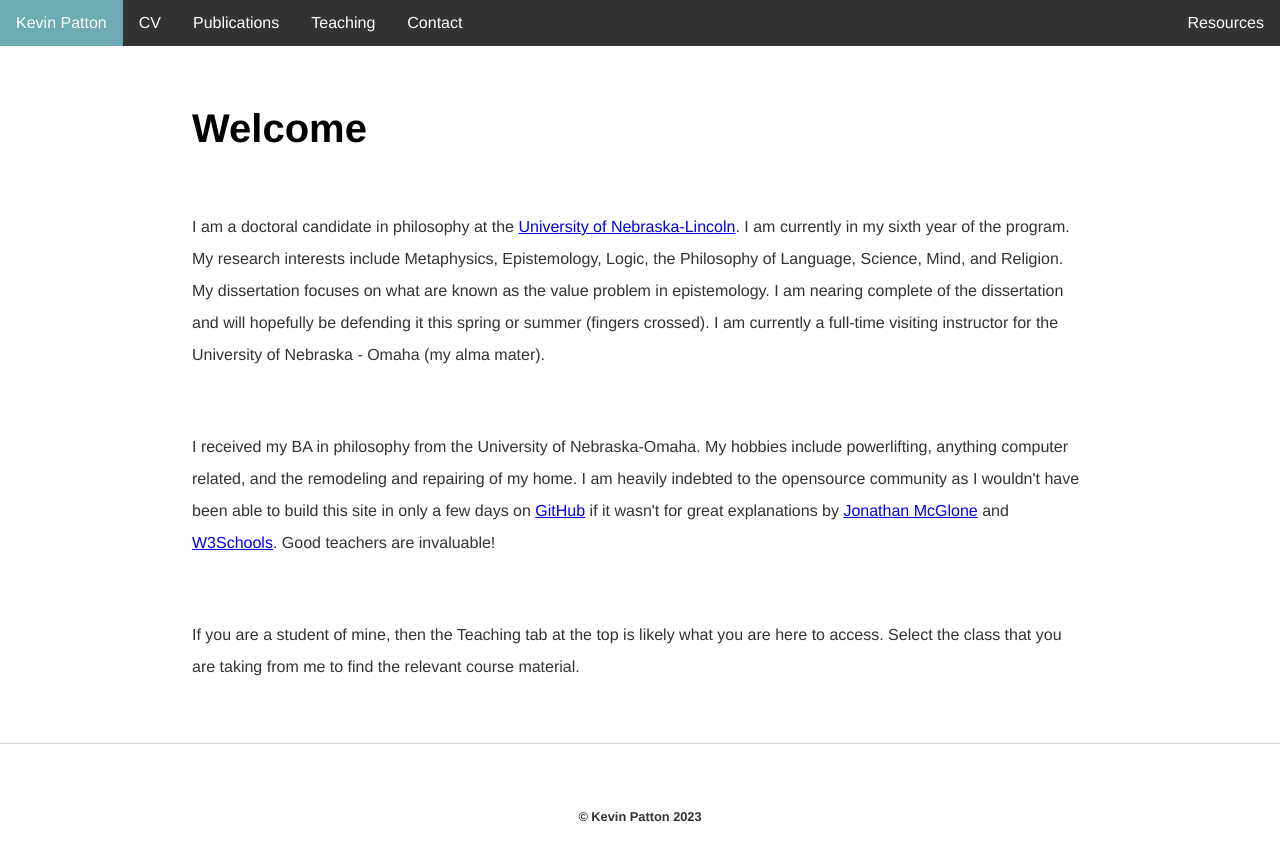
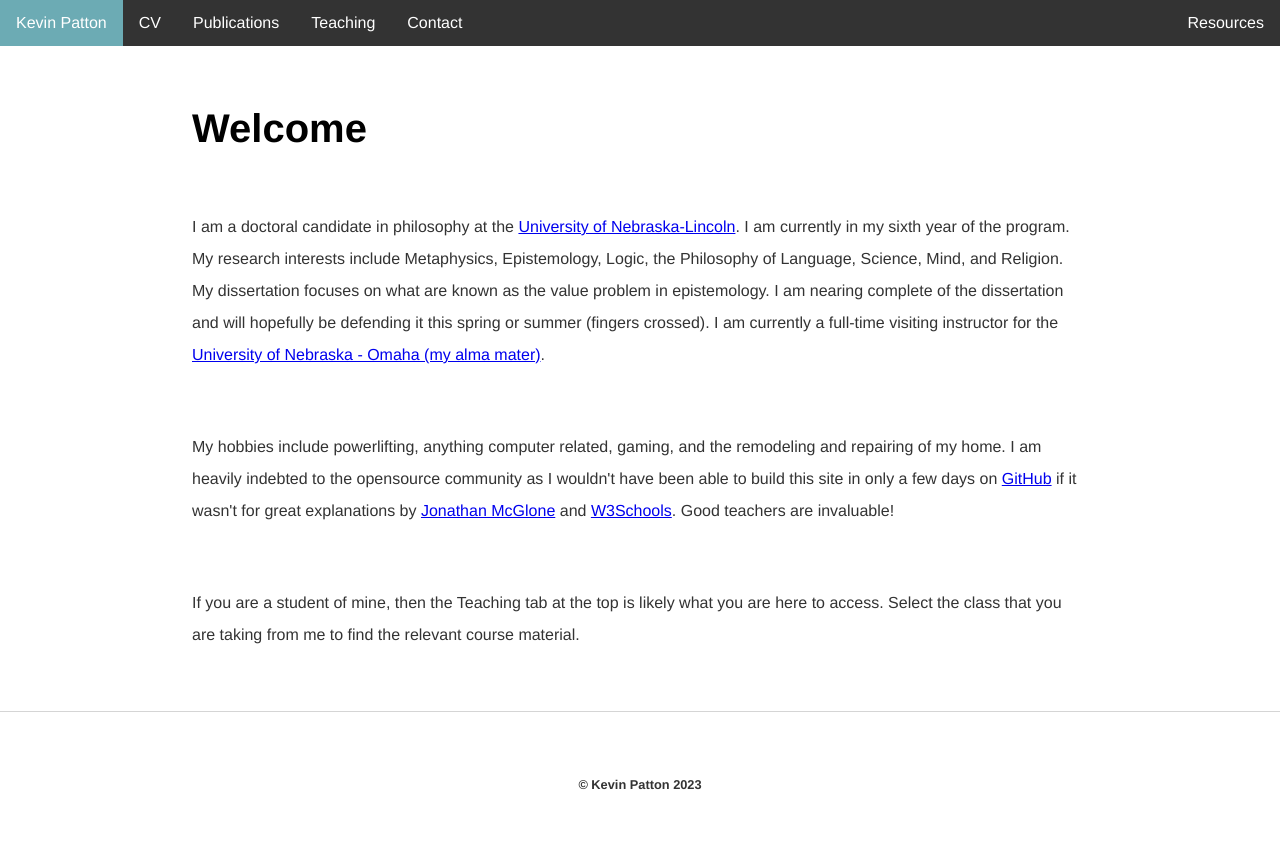
Before and after one commit to kevinjpatton/kevinjpatton.github.io, a Jekyll site: the page built from index.html, in a window 1280 px wide. Shown: the top 861 px of the page. Built offline with Jekyll 4.4.1, drawn with Linux system fonts in a browser that asks for light colours; Markdown is read by kramdown in place of the engine named in the settings.

Commit message:
Update index.html

```diff
--- a/index.html
+++ b/index.html
@@ -4,7 +4,7 @@
 ---
 <div class="blurb">
 	<h1>Welcome</h1>
-	<p>I am a doctoral candidate in philosophy at the <a href="http://www.unl.edu/philosophy/graduate-students#patton" target="_blank">University of Nebraska-Lincoln</a>.  I am currently in my sixth year of the program.  My research interests include Metaphysics, Epistemology, Logic, the Philosophy of Language, Science, Mind, and Religion.  My dissertation focuses on what are known as the value problem in epistemology.  I am nearing complete of the dissertation and will hopefully be defending it this spring or summer (fingers crossed).  I am currently a full-time visiting instructor for the University of Nebraska - Omaha (my alma mater).</p>
-	<p>I received my BA in philosophy from the University of Nebraska-Omaha.  My hobbies include powerlifting, anything computer related, and the remodeling and repairing of my home.  I am heavily indebted to the opensource community as I wouldn't have been able to build this site in only a few days on <a href="https://github.com" target="_blank">GitHub</a> if it wasn't for great explanations by <a href="https://github.com/jmcglone" target="_blank">Jonathan McGlone</a> and <a href="http://www.w3schools.com/" target="_blank">W3Schools</a>.  Good teachers are invaluable!</p>
+	<p>I am a doctoral candidate in philosophy at the <a href="http://www.unl.edu/philosophy/graduate-students#patton" target="_blank">University of Nebraska-Lincoln</a>.  I am currently in my sixth year of the program.  My research interests include Metaphysics, Epistemology, Logic, the Philosophy of Language, Science, Mind, and Religion.  My dissertation focuses on what are known as the value problem in epistemology.  I am nearing complete of the dissertation and will hopefully be defending it this spring or summer (fingers crossed).  I am currently a full-time visiting instructor for the <a href="https://www.unomaha.edu/college-of-arts-and-sciences/philosophy/about-us/directory/kevin-patton.php" target="_blank">University of Nebraska - Omaha (my alma mater)</a>.</p>
+	<p>My hobbies include powerlifting, anything computer related, gaming, and the remodeling and repairing of my home.  I am heavily indebted to the opensource community as I wouldn't have been able to build this site in only a few days on <a href="https://github.com" target="_blank">GitHub</a> if it wasn't for great explanations by <a href="https://github.com/jmcglone" target="_blank">Jonathan McGlone</a> and <a href="http://www.w3schools.com/" target="_blank">W3Schools</a>.  Good teachers are invaluable!</p>
 	<p>If you are a student of mine, then the Teaching tab at the top is likely what you are here to access.  Select the class that you are taking from me to find the relevant course material.</p>
 </div><!-- /.blurb -->
```
